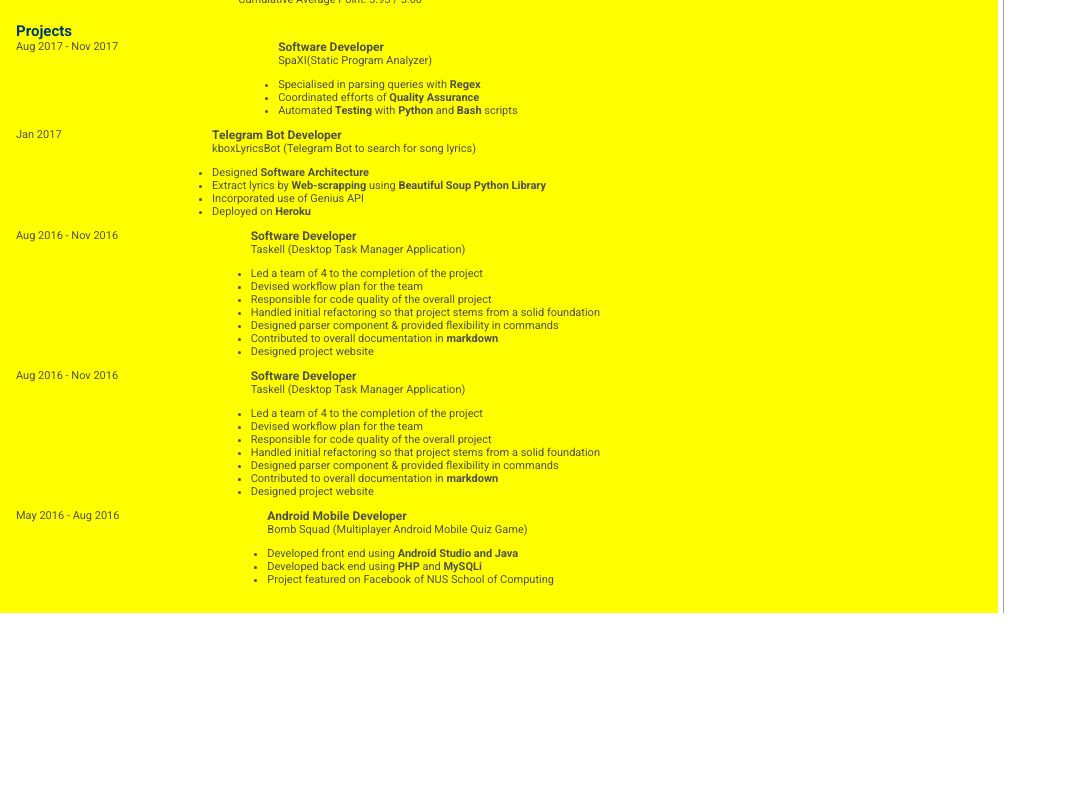
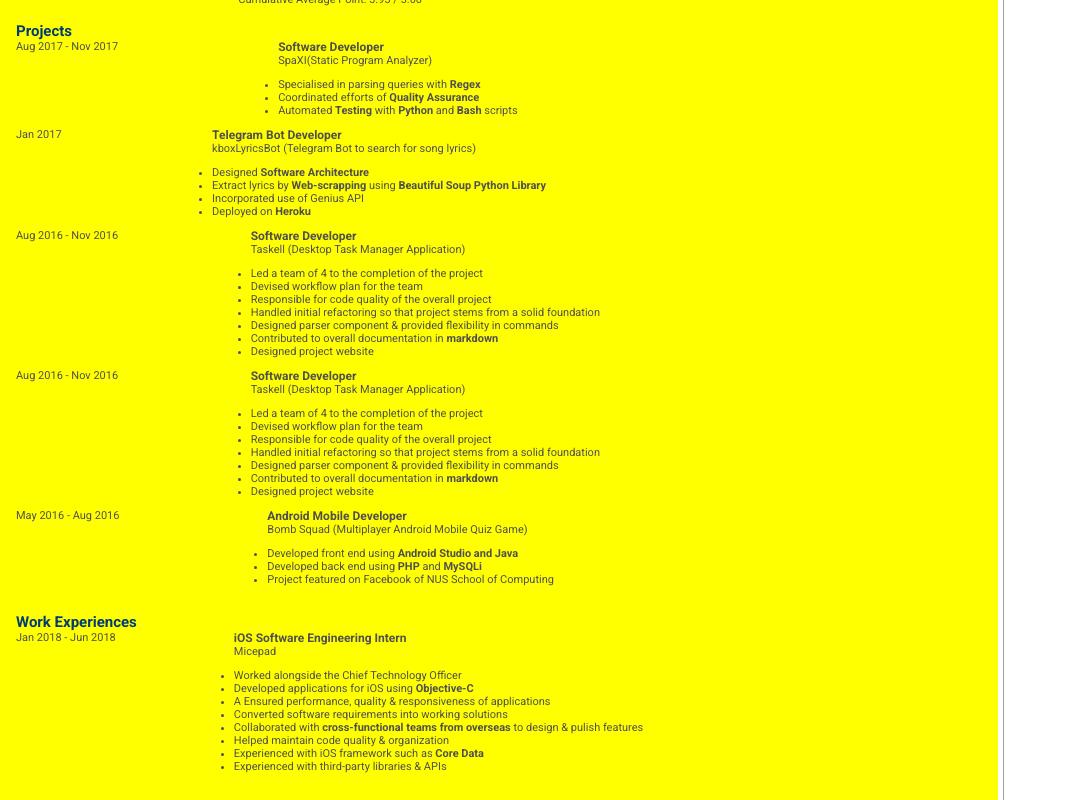
Before and after one commit to marcusngwj/Resume, a React (Create React App) app: page / in a window 1280 px wide. Shown: the part 201-1001 px from the top of the page, without its empty margins (0-1067 px from the left). Before the commit the page ends 814 px from the top, so only its background shows below. Built offline with nearby package versions, Linux system fonts and the light colour scheme.

Commit message:
update work experience

```diff
--- a/src/columns/mainbar/MainBar.js
+++ b/src/columns/mainbar/MainBar.js
@@ -3,6 +3,7 @@
 import HeadBanner from './components/head_banner/HeadBanner';
 import Education from './components/education/Education';
 import Projects from './components/projects/ProjectComponent';
+import WorkExperiences from './components/work_experiences/WorkExperienceComponent';
 
 export default class MainBar extends Component {
   // constructor(props) {
@@ -15,6 +16,7 @@
         <HeadBanner />
         <Education />
         <Projects />
+        <WorkExperiences />
       </div>
     );
   }
--- /dev/null
+++ b/src/columns/mainbar/components/work_experiences/WorkExperience.js
@@ -0,0 +1,26 @@
+import React, { Component } from 'react';
+
+import './style.css';
+
+export default class WorkExperience extends Component {
+  constructor(props) {
+    super(props);
+  }
+
+  render() {
+    return (
+      <div className="work-experience">
+        <div className="content">
+          <p className="period">{this.props.period}</p>
+          <p className="role">{this.props.role}</p>
+          <p className="company">{this.props.company}</p>
+          <div className="description">
+            <ul>
+              {this.props.description.map((desc) => <li key={desc} dangerouslySetInnerHTML={{__html: desc}} />)}
+            </ul>
+          </div>
+        </div>
+      </div>
+    );
+  }
+}
--- /dev/null
+++ b/src/columns/mainbar/components/work_experiences/WorkExperienceComponent.js
@@ -0,0 +1,31 @@
+import React, { Component } from 'react';
+
+import './style.css';
+import WorkExperience from './WorkExperience';
+
+export default class WorkExperienceComponent extends Component {
+  // constructor(props) {
+  //   super(props);
+  // }
+
+  render() {
+    return (
+      <div className="work-experience-component">
+        <p className="title">Work Experiences</p>
+
+        <WorkExperience period="Jan 2018 - Jun 2018"
+                          role="iOS Software Engineering Intern"
+                       company="Micepad"
+                   description={['Worked alongside the Chief Technology Officer',
+                                 'Developed applications for iOS using <strong>Objective-C</strong>',
+                                 'A Ensured performance, quality & responsiveness of applications',
+                                 'Converted software requirements into working solutions',
+                                 'Collaborated with <strong>cross-functional teams from overseas</strong> to design & pulish features',
+                                 'Helped maintain code quality & organization',
+                                 'Experienced with iOS framework such as <strong>Core Data</strong>',
+                                 'Experienced with third-party libraries & APIs']}/>
+
+      </div>
+    );
+  }
+}
--- /dev/null
+++ b/src/columns/mainbar/components/work_experiences/style.css
@@ -0,0 +1,38 @@
+@import url("https://fonts.googleapis.com/css?family=Roboto:100,100i,300,300i,400,400i,500,500i,700,700i,900,900i");
+.work-experience-component {
+  margin-top: 1em; }
+  .work-experience-component .title {
+    padding: 0;
+    margin: 0;
+    color: #003d74;
+    font-size: 15px;
+    font-weight: bold; }
+
+.work-experience .content {
+  padding: 0;
+  margin: 0;
+  font-size: 11px;
+  display: grid;
+  grid-template-areas: 'period role role role'
+ 'period coy coy coy'
+ 'period desc desc desc'; }
+  .work-experience .content .period {
+    grid-area: period;
+    padding: 0;
+    margin: 0; }
+  .work-experience .content .role {
+    grid-area: role;
+    padding: 0;
+    margin: 0;
+    font-size: 12px;
+    font-weight: bold; }
+  .work-experience .content .company {
+    grid-area: coy;
+    padding: 0;
+    margin: 0; }
+  .work-experience .content .description {
+    grid-area: desc;
+    padding: 0;
+    margin: 0; }
+    .work-experience .content .description ul {
+      padding-left: 0px; }
--- /dev/null
+++ b/src/columns/mainbar/components/work_experiences/style.scss
@@ -0,0 +1,56 @@
+@import 'theme/styles/theme';
+
+.work-experience-component {
+  margin-top: $MAINBAR_COMPONENT_MARGIN_TOP;
+
+  .title {
+    padding: 0;
+    margin: 0;
+    color: $COLOR_BRAND_BLUE;
+    font-size: $MAINBAR_COMPONENT_TITLE_FONT_SIZE;
+    font-weight: bold;
+  }
+}
+
+.work-experience {
+  .content {
+    padding: 0;
+    margin: 0;
+    font-size: $MAINBAR_SUBCOMPONENT_TEXT_FONT_SIZE;
+    display: grid;
+    grid-template-areas:
+    'period role role role'
+    'period coy coy coy'
+    'period desc desc desc';
+
+    .period {
+      grid-area: period;
+      padding: 0;
+      margin: 0;
+    }
+
+    .role {
+      grid-area: role;
+      padding: 0;
+      margin: 0;
+      font-size: $MAINBAR_SUBCOMPONENT_TITLE_FONT_SIZE;
+      font-weight: bold;
+    }
+
+    .company {
+      grid-area: coy;
+      padding: 0;
+      margin: 0;
+    }
+
+    .description {
+      grid-area: desc;
+      padding: 0;
+      margin: 0;
+
+      ul {
+        padding-left: 0px;
+      }
+    }
+  }
+}
```
